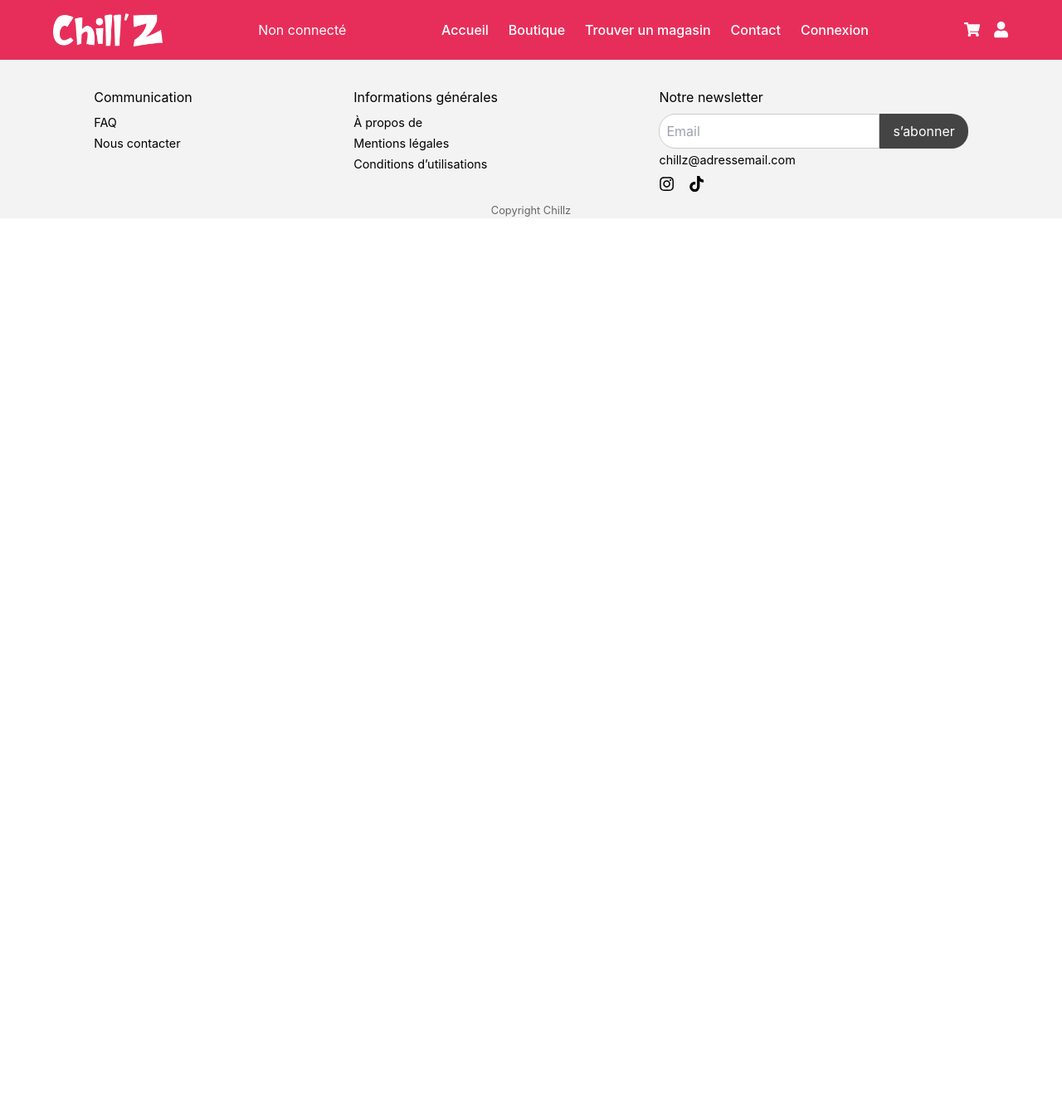
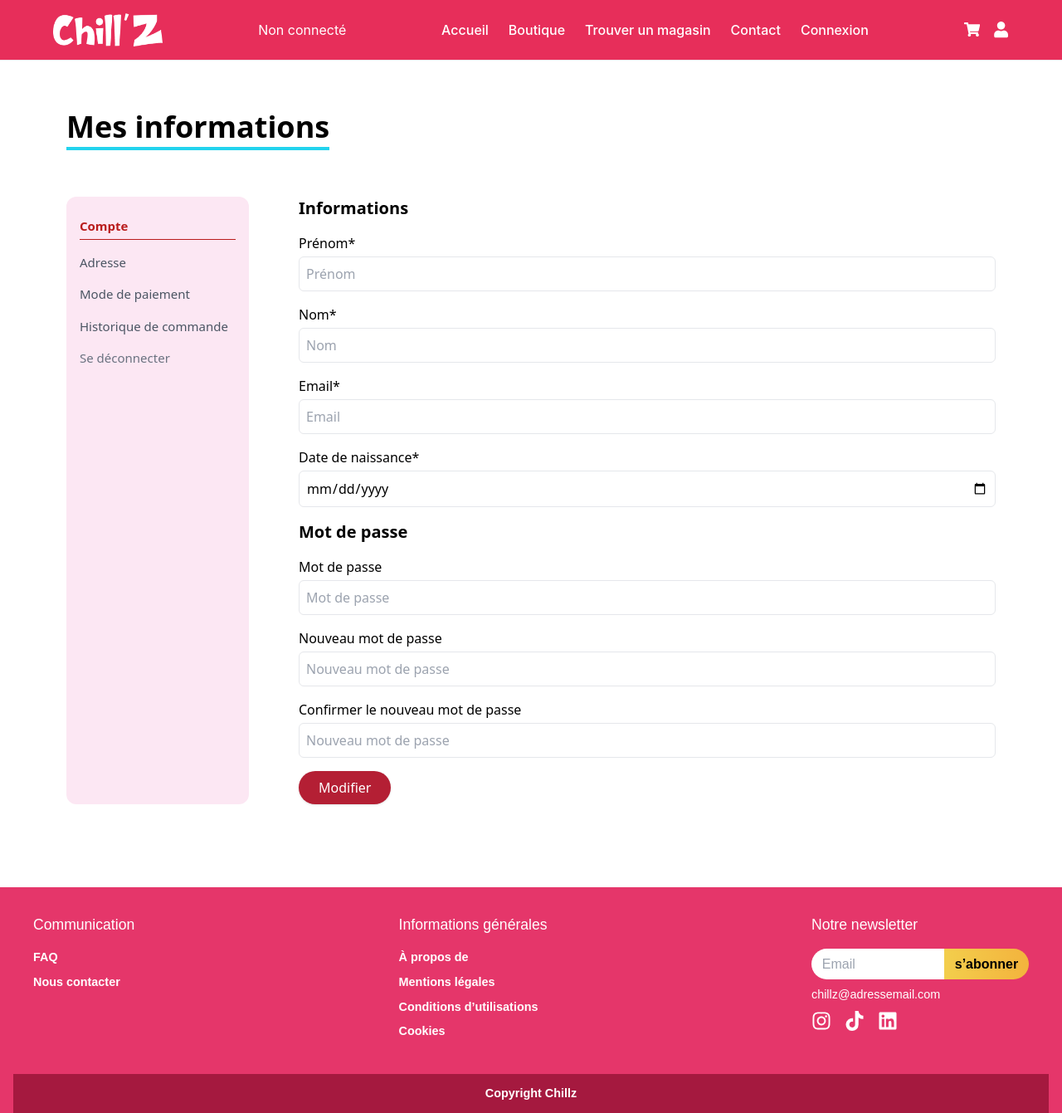
Before and after one commit to amineelkss/chillz-front, a React (Create React App) app: page /client in a window 1280 px wide. Shown: the whole page at 83% size. Before the commit the page ends 800 px from the top, so only its background shows below. Built offline with nearby package versions, Linux system fonts and the light colour scheme; no server answers.

Commit message:
Footer + ClientPage

```diff
--- a/src/App.js
+++ b/src/App.js
@@ -17,6 +17,7 @@ import Register from "./pages/Register";
 import Cart from "./pages/Cart";
 import CheckoutSteps from "./pages/CheckoutSteps";
 import BackofficeHome from "./pages/BackofficeHome";
+import ClientPage from "./pages/ClientPage";
 
 import Products from './pages/backoffice/ProductList';
 
@@ -42,6 +43,7 @@ function App() {
                     <Route index element={<BackofficeHome />} />
                     <Route path="products" element={<Products />} />
                   </Route>
+                  <Route path="/client" element={<ClientPage /> } />
               </Routes>
               <Footer />
           </Router>
--- a/src/components/Footer.css
+++ b/src/components/Footer.css
@@ -1,54 +1,77 @@
 .footer {
+  background-color: #e5366a;
+  color: white;
+  padding: 2rem 1rem 0;
+  font-family: Arial, sans-serif;
+}
+
+.footer-container {
   display: flex;
-    justify-content: space-around;
-    background: #f3f3f3;
-    padding: 2rem 1rem;
+  justify-content: space-between;
   flex-wrap: wrap;
-    position: relative;
+  gap: 2rem;
+  max-width: 1200px;
+  margin: 0 auto;
 }
 
 .footer-column h3 {
-    font-size: 1rem;
+  font-size: 1.1rem;
+  margin-bottom: 1rem;
+}
+
+.footer-column ul {
+  list-style: none;
+  padding: 0;
+  margin: 0;
+}
+
+.footer-column ul li {
+  margin-bottom: 0.5rem;
+  font-weight: bold;
+  font-size: 0.9rem;
+  cursor: pointer;
+}
+
+.newsletter-form {
+  display: flex;
+  align-items: center;
   margin-bottom: 0.5rem;
 }
 
-  .footer-column p {
-    margin: 0.2rem 0;
-    font-size: 0.9rem;
+.newsletter-form input {
+  padding: 0.4rem 0.8rem;
+  border-radius: 20px 0 0 20px;
+  border: none;
+  outline: none;
+  width: 160px;
 }
 
-  .newsletter {
-    display: flex;
-    margin-top: 0.5rem;
+.newsletter-form button {
+  padding: 0.4rem 0.8rem;
+  border-radius: 0 20px 20px 0;
+  border: none;
+  background: linear-gradient(to right, #f3ce4c, #f3b33d);
+  color: #000;
+  font-weight: bold;
+  cursor: pointer;
 }
 
-  .newsletter input {
-    padding: 0.5rem;
-    border: 1px solid #ccc;
-    border-radius: 20px 0 0 20px;
-  }
-
-  .newsletter button {
-    padding: 0.5rem 1rem;
-    border: none;
-    background: #444;
-    color: white;
-    border-radius: 0 20px 20px 0;
+.email {
+  margin: 0.5rem 0;
+  font-size: 0.9rem;
 }
 
 .social-icons {
   display: flex;
   gap: 1rem;
-    font-size: 1.2rem;
-    margin-top: 0.5rem;
+  font-size: 1.5rem;
 }
 
-  .copyright {
-    position: absolute;
-    bottom: 0;
-    width: 100%;
+.footer-bottom {
+  background-color: #a5193f;
   text-align: center;
-    padding-top: 1rem;
-    font-size: 0.8rem;
-    color: #666;
+  padding: 0.8rem 0;
+  margin-top: 2rem;
+  font-weight: bold;
+  font-size: 0.9rem;
 }
--- a/src/components/Footer.js
+++ b/src/components/Footer.js
@@ -1,34 +1,45 @@
 import React from "react";
+import { FaInstagram, FaTiktok, FaLinkedin } from "react-icons/fa";
 import "./Footer.css";
-import { FaInstagram, FaTiktok } from "react-icons/fa";
 
 export default function Footer() {
   return (
     <footer className="footer">
+      <div className="footer-container">
         <div className="footer-column">
           <h3>Communication</h3>
-        <p>FAQ</p>
-        <p>Nous contacter</p>
+          <ul>
+            <li>FAQ</li>
+            <li>Nous contacter</li>
+          </ul>
         </div>
+
         <div className="footer-column">
           <h3>Informations générales</h3>
-        <p>À propos de</p>
-        <p>Mentions légales</p>
-        <p>Conditions d’utilisations</p>
+          <ul>
+            <li>À propos de</li>
+            <li>Mentions légales</li>
+            <li>Conditions d’utilisations</li>
+            <li>Cookies</li>
+          </ul>
         </div>
-      <div className="footer-column">
+
+        <div className="footer-column newsletter">
           <h3>Notre newsletter</h3>
-        <div className="newsletter">
+          <div className="newsletter-form">
             <input type="email" placeholder="Email" />
             <button>s’abonner</button>
           </div>
-        <p>chillz@adressemail.com</p>
+          <p className="email">chillz@adressemail.com</p>
           <div className="social-icons">
             <FaInstagram />
             <FaTiktok />
+            <FaLinkedin />
           </div>
         </div>
-      <div className="copyright">
+      </div>
+
+      <div className="footer-bottom">
         <p>Copyright Chillz</p>
       </div>
     </footer>
--- /dev/null
+++ b/src/pages/ClientPage.js
@@ -0,0 +1,155 @@
+import React, { useState } from 'react';
+
+const ClientPage = () => {
+  const [activeTab, setActiveTab] = useState('compte');
+
+  const renderTabContent = () => {
+    const inputClass = "border rounded-md p-2 mt-1";
+
+    switch (activeTab) {
+      case 'compte':
+        return (
+          <form className="space-y-4">
+            <h2 className="text-xl font-semibold">Informations</h2>
+            <div className="flex flex-col">
+              <label>Prénom*</label>
+              <input type="text" placeholder="Prénom" className={inputClass} />
+            </div>
+            <div className="flex flex-col">
+              <label>Nom*</label>
+              <input type="text" placeholder="Nom" className={inputClass} />
+            </div>
+            <div className="flex flex-col">
+              <label>Email*</label>
+              <input type="email" placeholder="Email" className={inputClass} />
+            </div>
+            <div className="flex flex-col">
+              <label>Date de naissance*</label>
+              <input type="date" className={inputClass} />
+            </div>
+
+            <h2 className="text-xl font-semibold mt-6">Mot de passe</h2>
+            <div className="flex flex-col">
+              <label>Mot de passe</label>
+              <input type="password" placeholder="Mot de passe" className={inputClass} />
+            </div>
+            <div className="flex flex-col">
+              <label>Nouveau mot de passe</label>
+              <input type="password" placeholder="Nouveau mot de passe" className={inputClass} />
+            </div>
+            <div className="flex flex-col">
+              <label>Confirmer le nouveau mot de passe</label>
+              <input type="password" placeholder="Nouveau mot de passe" className={inputClass} />
+            </div>
+
+            <button type="submit" className="bg-[#b41f34] text-white px-6 py-2 rounded-full mt-4 shadow">Modifier</button>
+          </form>
+        );
+      case 'adresse':
+        return (
+          <form className="space-y-4">
+            <h2 className="text-xl font-semibold">Adresse</h2>
+            <div className="flex flex-col">
+              <label>Adresse*</label>
+              <input type="text" placeholder="Adresse" className={inputClass} />
+            </div>
+            <div className="flex flex-col">
+              <label>Complément d’adresse</label>
+              <input type="text" placeholder="Complément" className={inputClass} />
+            </div>
+            <div className="flex flex-col">
+              <label>Ville*</label>
+              <input type="text" placeholder="Ville" className={inputClass} />
+            </div>
+            <div className="flex flex-col">
+              <label>Code postal*</label>
+              <input type="text" placeholder="Code postal" className={inputClass} />
+            </div>
+            <div className="flex flex-col">
+              <label>Pays*</label>
+              <input type="text" placeholder="Pays" className={inputClass} />
+            </div>
+            <button type="submit" className="bg-[#b41f34] text-white px-6 py-2 rounded-full mt-4 shadow">Modifier</button>
+          </form>
+        );
+      case 'paiement':
+        return (
+          <form className="space-y-4">
+            <h2 className="text-xl font-semibold">Mode de paiement</h2>
+            <div className="flex flex-col">
+              <label>Numéro de carte*</label>
+              <input type="text" placeholder="XXXX XXXX XXXX XXXX" className={inputClass} />
+            </div>
+            <div className="flex flex-col">
+              <label>Nom sur la carte*</label>
+              <input type="text" placeholder="Nom" className={inputClass} />
+            </div>
+            <div className="flex flex-col">
+              <label>Date d'expiration*</label>
+              <input type="month" className={inputClass} />
+            </div>
+            <div className="flex flex-col">
+              <label>Cryptogramme*</label>
+              <input type="text" placeholder="CVV" className={inputClass} />
+            </div>
+            <button type="submit" className="bg-[#b41f34] text-white px-6 py-2 rounded-full mt-4 shadow">Modifier</button>
+          </form>
+        );
+      case 'historique':
+        return (
+          <div>
+            <h2 className="text-xl font-semibold mb-4">Historique de commande</h2>
+            <ul className="list-disc pl-5 space-y-1">
+              <li>Commande #1234 - 25/05/2025 - 49,99€</li>
+              <li>Commande #1220 - 10/05/2025 - 24,90€</li>
+              <li>Commande #1189 - 22/04/2025 - 89,00€</li>
+            </ul>
+          </div>
+        );
+      default:
+        return null;
+    }
+  };
+
+  return (
+    <div className="px-[80px] pt-[60px] pb-[100px] font-sans">
+      <h1 className="text-4xl font-extrabold mb-6 border-b-4 border-cyan-400 inline-block pb-1">Mes informations</h1>
+      <div className="flex flex-col md:flex-row gap-[60px] mt-8">
+        <aside className="w-full md:w-[220px] bg-pink-100 rounded-xl px-4 py-6">
+          <ul className="space-y-4 text-[15px]">
+            <li
+              className={`cursor-pointer pb-1 border-b ${activeTab === 'compte' ? 'text-red-700 font-bold border-red-700' : 'text-gray-600'}`}
+              onClick={() => setActiveTab('compte')}
+            >
+              Compte
+            </li>
+            <li
+              className={`cursor-pointer ${activeTab === 'adresse' ? 'text-red-700 font-bold' : 'text-gray-600'}`}
+              onClick={() => setActiveTab('adresse')}
+            >
+              Adresse
+            </li>
+            <li
+              className={`cursor-pointer ${activeTab === 'paiement' ? 'text-red-700 font-bold' : 'text-gray-600'}`}
+              onClick={() => setActiveTab('paiement')}
+            >
+              Mode de paiement
+            </li>
+            <li
+              className={`cursor-pointer ${activeTab === 'historique' ? 'text-red-700 font-bold' : 'text-gray-600'}`}
+              onClick={() => setActiveTab('historique')}
+            >
+              Historique de commande
+            </li>
+            <li className="text-gray-500 cursor-pointer">Se déconnecter</li>
+          </ul>
+        </aside>
+        <main className="w-full md:flex-1">
+          {renderTabContent()}
+        </main>
+      </div>
+    </div>
+  );
+};
+
+export default ClientPage;
```
Lines whose indentation alone changed are shown as unchanged.
